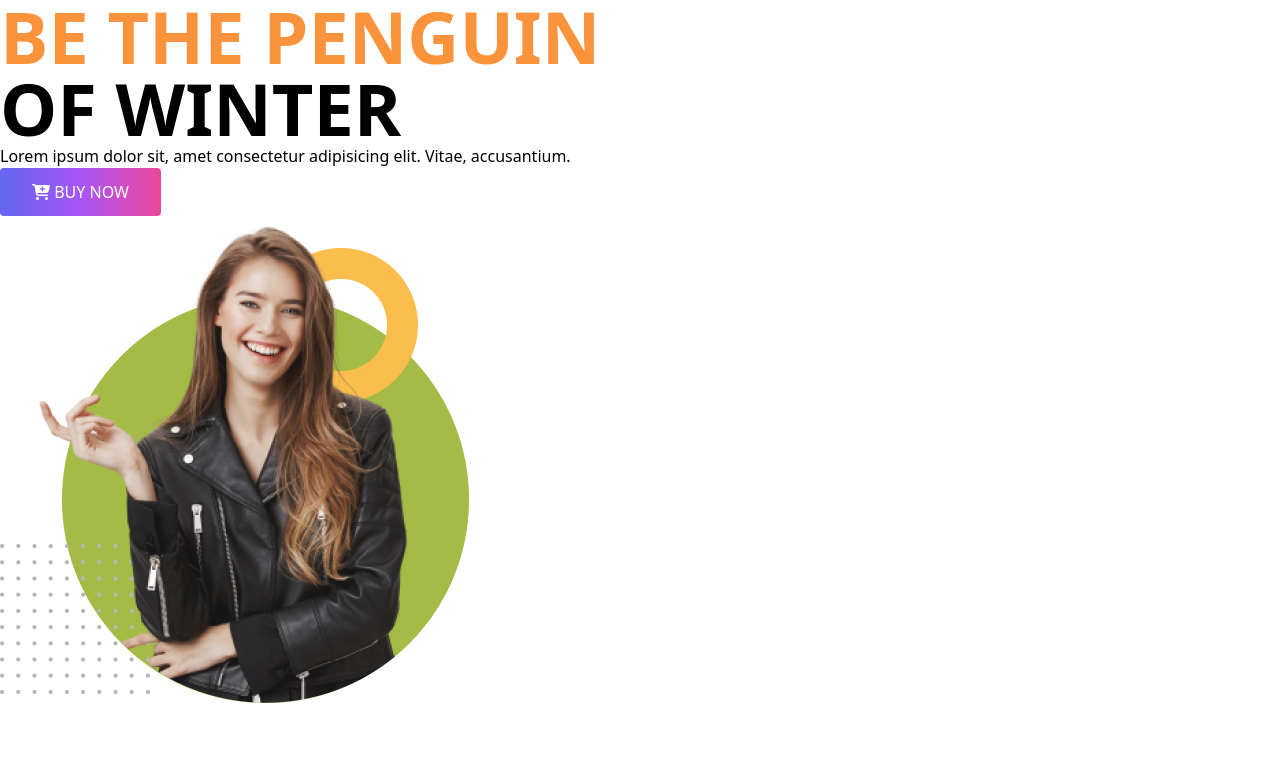
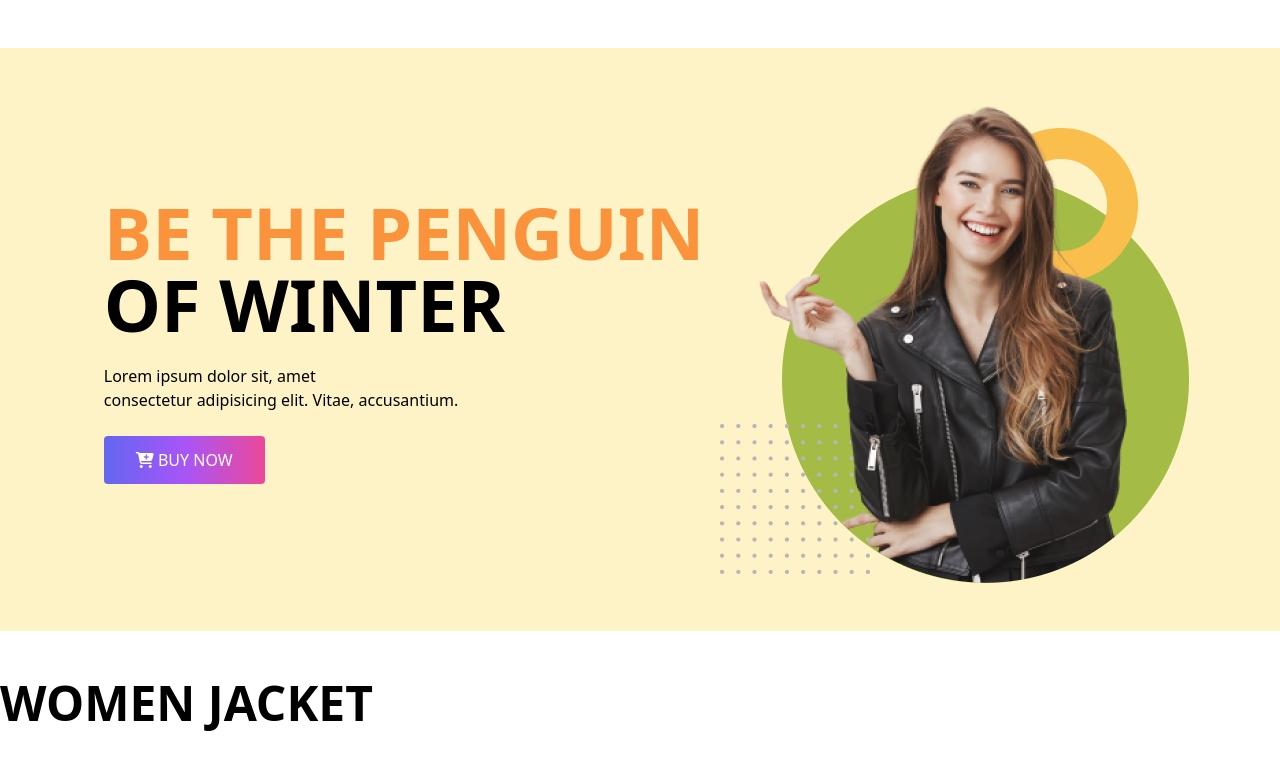
Before and after one commit to Bijoychakraborty/Tailwind-penguine-fashion, a plain HTML site: page index.html in a window 1280 px wide. Drawn offline with nearby package versions, Linux system fonts and the light colour scheme.

Commit message:
my 1st commit

```diff
--- a/index.html
+++ b/index.html
@@ -11,22 +11,24 @@
 
 </head>
 <body>
-  <header>
+  <header class=" bg-amber-100">
      <!-- nav -->
      <!-- banner -->
-     <div>
-        <div>
+     <div class="container mx-auto py-12 md:flex justify-center items-center mt-12">
+        <div class="space-y-6 px-4">
          <h1 class="text-7xl uppercase font-semibold"><span class="text-orange-400">Be the penguin</span> <br> Of winter</h1>
-         <p>Lorem ipsum dolor sit, amet consectetur adipisicing elit. Vitae, accusantium.</p>
+         <p>Lorem ipsum dolor sit, amet <br> consectetur adipisicing elit. Vitae, accusantium.</p>
          <button class="uppercase text-white py-3 px-8 rounded bg-gradient-to-r from-indigo-500 via-purple-500 to-pink-500 "><i class="fa-solid fa-cart-plus"></i> Buy now</button>
         </div>
         <div>
-            <img src="images/model.png" alt="">
+            <img class="w-3/4 md:w-full" src="images/model.png" alt="">
         </div>
      </div>
   </header>
-  <main>
-
+  <main class="container mx-auto">
+     <section class="mt-12">
+      <h2 class="text-5xl font-semibold uppercase">Women Jacket</h2>
+     </section>
   </main>
   <footer>
 
```
